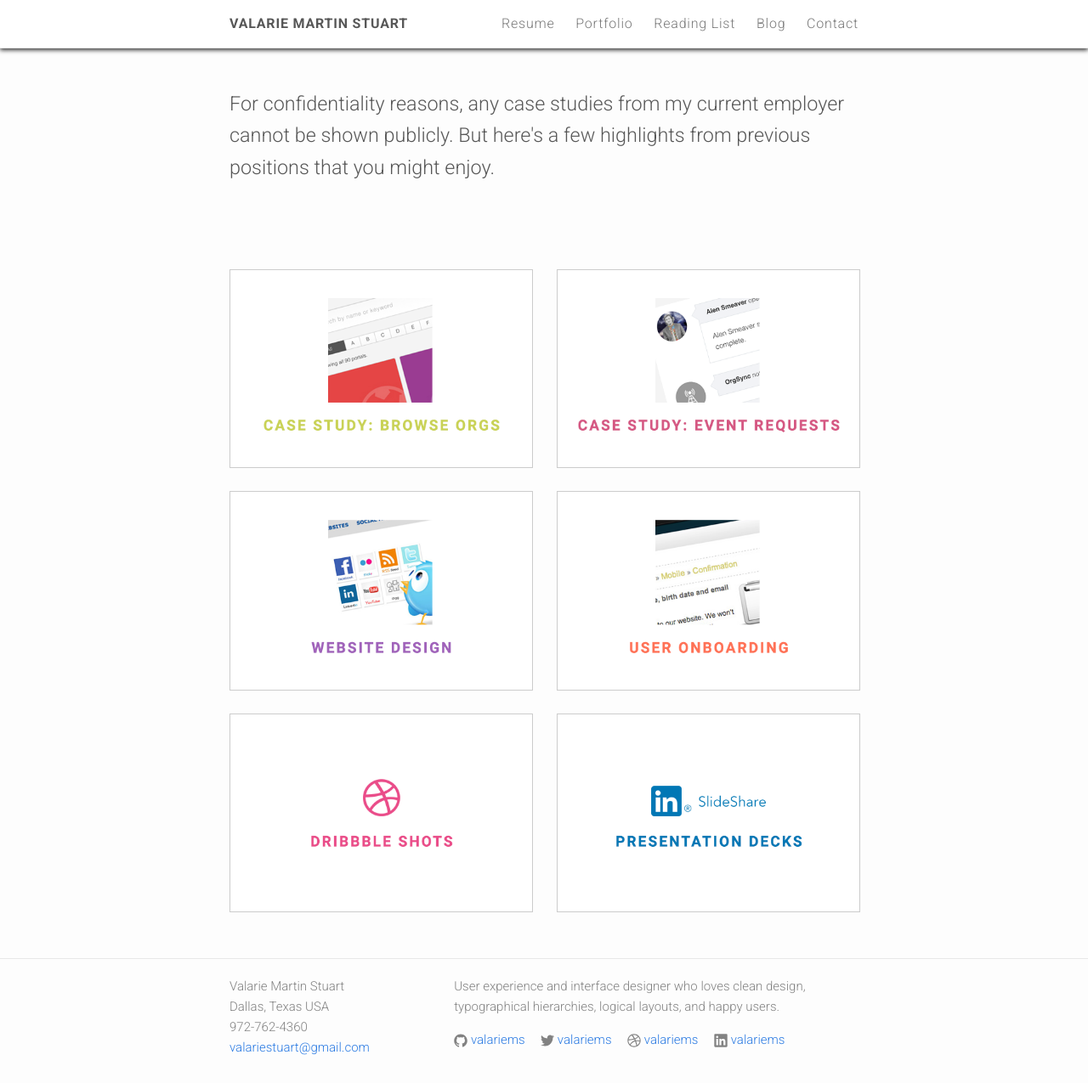
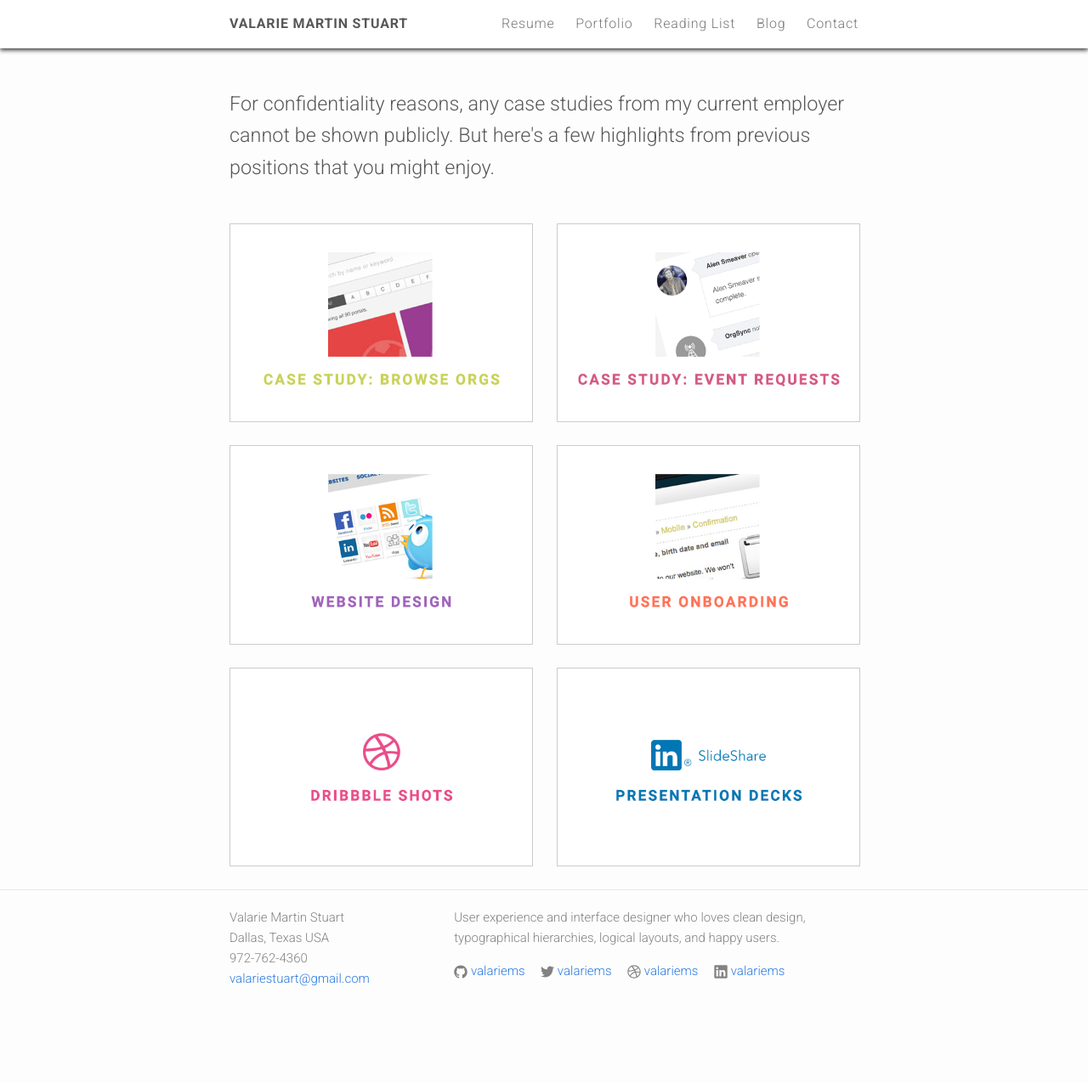
Before and after one commit to valariems/valariems.github.io, a Jekyll site: the page built from portfolio.html, in a window 1280 px wide. Shown: the whole page at 85% size. Built offline with Jekyll 4.4.1, drawn with Linux system fonts in a browser that asks for light colours; nearby versions of some CDN libraries; after the commit the page ends 1194 px from its top, so only the background shows below that.

Commit message:
Portfolio style.

```diff
--- a/css/custom.scss
+++ b/css/custom.scss
@@ -379,13 +379,6 @@ h2.blog-intro {
   }
 }
 
-// portfolio
-.portfolio-intro {
-  color: #797979;
-  font-size: 1em;
-  margin-top: 2em;
-  margin-bottom: 2em;
-}
 
 ///////////////////////////////
 // case studies
@@ -881,7 +874,7 @@ h4.small-subhead {
 ///////////////////////////////
 
 .portfolio-main {
-  margin: 3em auto;
+  margin: 0 auto;
   .wrapper {
     margin-bottom: 1.5em;
   }
@@ -891,6 +884,13 @@ h4.small-subhead {
   img {
     border: 1px solid #ccc;
   }
+}
+
+.portfolio-intro {
+  color: #797979;
+  font-size: 1em;
+  margin-top: 2em;
+  margin-bottom: 2em;
 }
 
 
```
